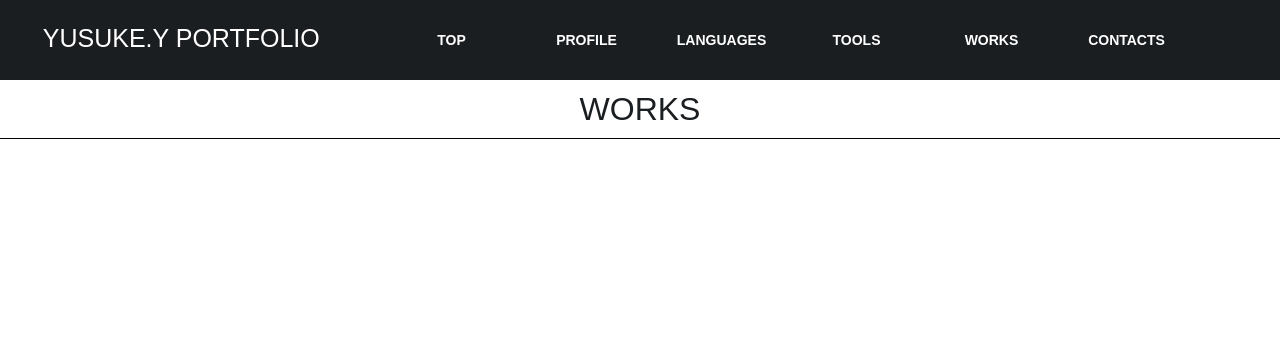
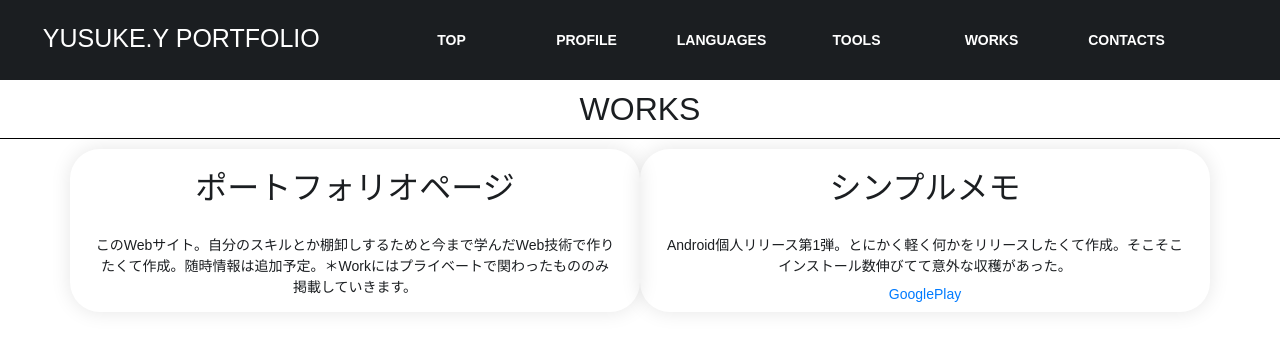
Before and after one commit to yusukeyama/inner-format, a Django app: page /sail/works/ in a window 1280 px wide. Shown: the top 341 px of the page. Run offline with Django 3.2, Linux system fonts and the light colour scheme; some libraries are stand-ins or nearby versions.

Commit message:
update works

```diff
--- a/mysite/sail/templates/sail/works.html
+++ b/mysite/sail/templates/sail/works.html
@@ -2,4 +2,17 @@
 
 {% block content %}
     <h2 class="title">WORKS</h2>
+    <div class="container">
+        <div class="row">
+            <div class="col-xl-6 box-container">
+                <h2 class="box-header">ポートフォリオページ</h2>
+                <p class="box-body">このWebサイト。自分のスキルとか棚卸しするためと今まで学んだWeb技術で作りたくて作成。随時情報は追加予定。＊Workにはプライベートで関わったもののみ掲載していきます。</p>
+            </div>
+            <div class="col-xl-6 box-container">
+                <h2 class="box-header">シンプルメモ</h2>
+                <p class="box-body">Android個人リリース第1弾。とにかく軽く何かをリリースしたくて作成。そこそこインストール数伸びてて意外な収穫があった。</p>
+                <a href="https://play.google.com/store/apps/details?id=yusukey.com.crypto_memo"><p class="box-body">GooglePlay</p></a>
+            </div>
+        </div>
+    </div>
 {% endblock content %}
```
